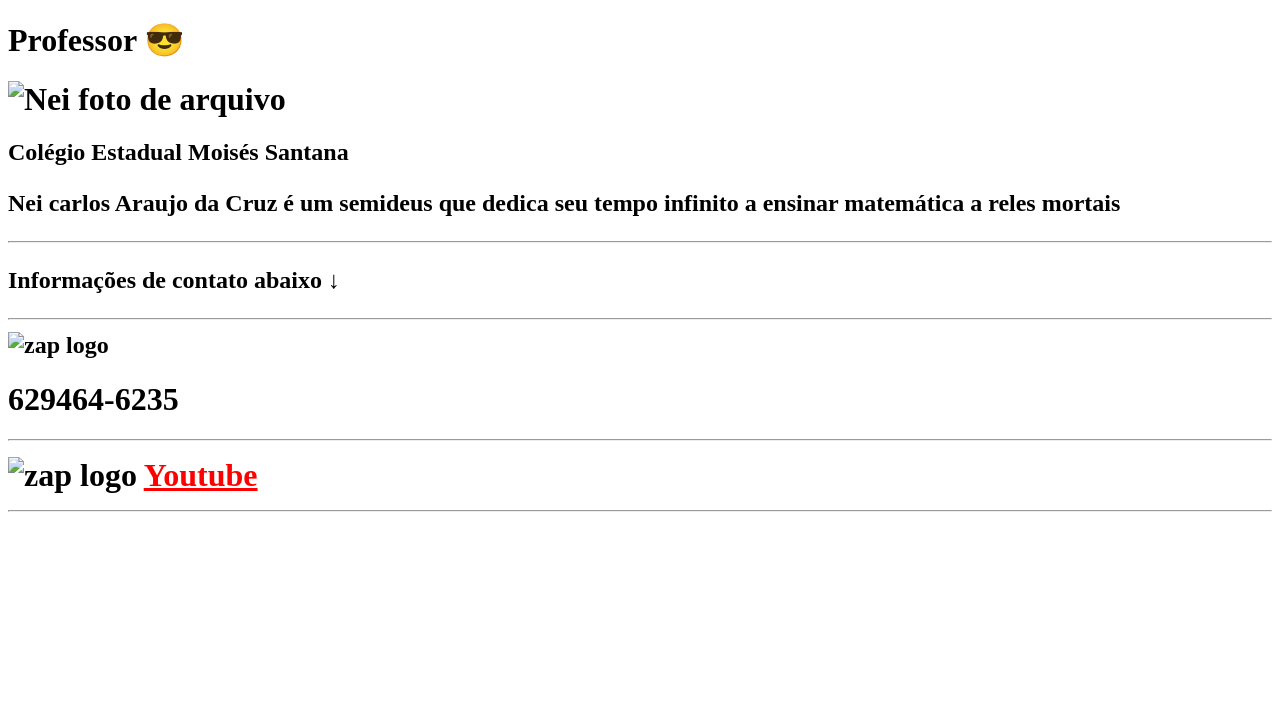
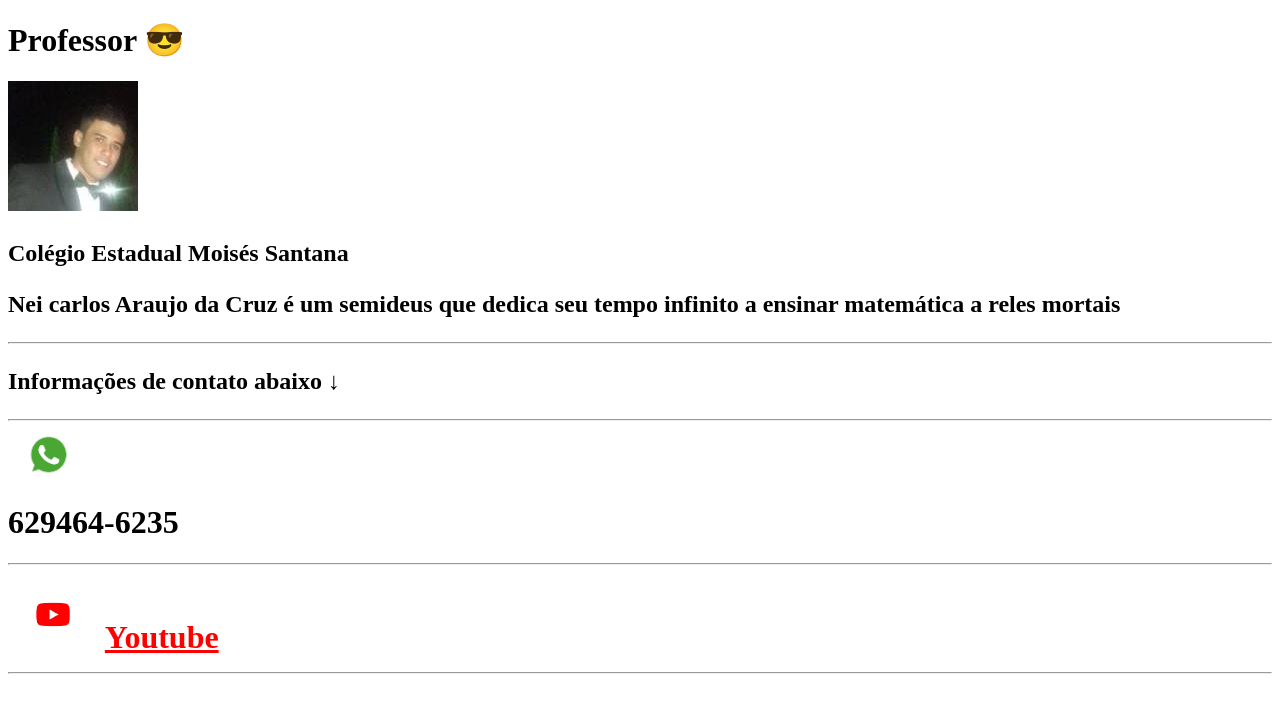
Before and after one commit to Rafa01627/Matrix2, a plain HTML site: page Nei.html in a window 1280 px wide. Drawn offline with Linux system fonts and the light colour scheme.

Commit message:
Update Nei.html

```diff
--- a/Nei.html
+++ b/Nei.html
@@ -3,13 +3,13 @@
   <head>
 
     <title>Nei Carlos A. da Cruz</title>
-  <link rel="shortcut icon" href="image/neiicon.ico" type="image/x-icon">
+  <link rel="shortcut icon" href="neiicon.ico" type="image/x-icon">
       <meta charset="utf-8">
   </head>
   <h1>Professor &#x1F60E;<h1>
   <body>
   </body>
-      <img src="image/images.jpeg" alt="Nei foto de arquivo" max-width="200" max-height="220">
+      <img src="images.jpeg" alt="Nei foto de arquivo" max-width="200" max-height="220">
 
       <h2>Colégio Estadual Moisés Santana<h2>
 
@@ -17,9 +17,9 @@
           <hr>
           <p>Informações de contato abaixo &downarrow;<p/>
           <hr>
-          <img src="image/zap.png" alt="zap logo" width="80" max-height="80" width="auto" height="auto"/> <h1>629464-6235<h1>
+          <img src="zap.png" alt="zap logo" width="80" max-height="80" width="auto" height="auto"/> <h1>629464-6235<h1>
       <hr>
-          <img src="image/tube.png" alt="zap logo" width="90" max-height="90" width="auto" height="auto"/>
+          <img src="tube.png" alt="zap logo" width="90" max-height="90" width="auto" height="auto"/>
           <a href="https://www.youtube.com/channel/UCZwpSVXET5uYgoHzctPWr6g">Youtube</a>
           <body link="red" vlink="red">
               <hr>
```
